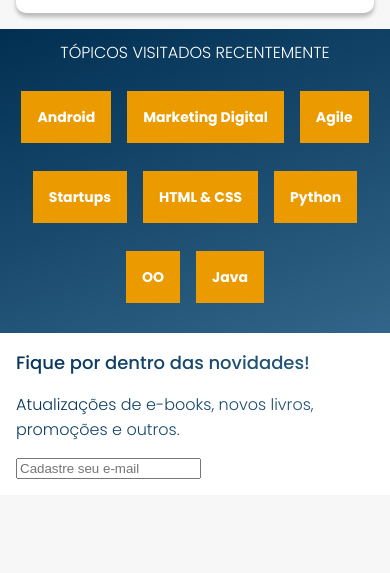
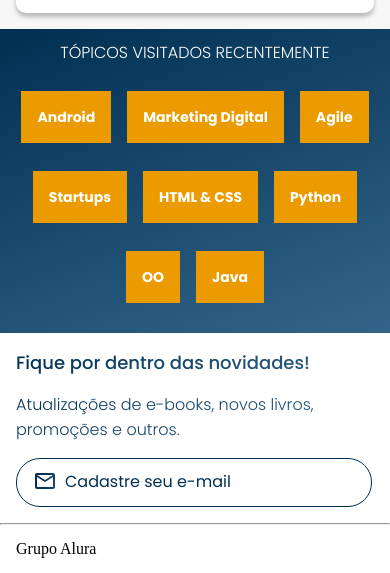
Before and after one commit to birajnior/alura-book, a plain HTML site: page index.html in a window 390 px wide. Shown: the part 1423-1996 px from the top of the page. Before the commit the page ends 1918 px from the top, so only its background shows below. Drawn offline with nearby package versions, Linux system fonts and the light colour scheme.

Commit message:
Finalizando layout mobile.

```diff
--- a/assets/css/contato.css
+++ b/assets/css/contato.css
@@ -22,3 +22,23 @@
   font-weight: 300;
   margin: 1rem 0;
 }
+
+.contato__email {
+  border: 1px solid var(--azul);
+  border-radius: 24px;
+  padding: 1rem;
+  width: 90%;
+  color: var(--azul);
+}
+
+.contato__email::placeholder {
+  font-family: var(--fonte-padrao);
+  font-size: 1rem;
+  color: var(--azul);
+  font-style: normal;
+  font-weight: 400;
+  line-height: normal;
+  background-image: url(../img/Email.svg);
+  background-repeat: no-repeat;
+  padding-left: 2rem;
+}
--- /dev/null
+++ b/assets/css/rodape.css
@@ -0,0 +1,9 @@
+hr {
+  margin: 0;
+}
+
+.rodape {
+  background-color: var(--branco);
+  padding: 1rem;
+  color: #000000;
+}
--- a/assets/css/style.css
+++ b/assets/css/style.css
@@ -3,6 +3,7 @@
 @import url("../css/carrossel.css");
 @import url("../css/topicos.css");
 @import url("../css/contato.css");
+@import url("../css/rodape.css");
 @import url("https://fonts.googleapis.com/css2?family=Poppins:wght@300;400;500;700&display=swap");
 
 :root {
@@ -15,7 +16,8 @@
 }
 
 body,
-main {
+main,
+footer {
   background-color: var(--cor-de-fundo);
   font-family: var(--fonte-padrao);
   font-size: 1rem;
--- a/index.html
+++ b/index.html
@@ -183,12 +183,16 @@
     <section class="contato">
       <h2 class="contato__titulo">Fique por dentro das novidades!</h2>
       <p class="contato__texto">Atualizações de e-books, novos livros, promoções e outros.</p>
-      <input type="email" name="" id="" placeholder="Cadastre seu e-mail">
+      <input type="email" name="contato__email" id="contato__email" class="contato__email"
+        placeholder="Cadastre seu e-mail">
     </section>
 
   </main>
-  <footer>
 
+  <hr />
+
+  <footer class="rodape">
+    <h2 class="rodape__titulo">Grupo Alura</h2>
   </footer>
 
   <script src="https://cdn.jsdelivr.net/npm/swiper@10/swiper-bundle.min.js"></script>
```
